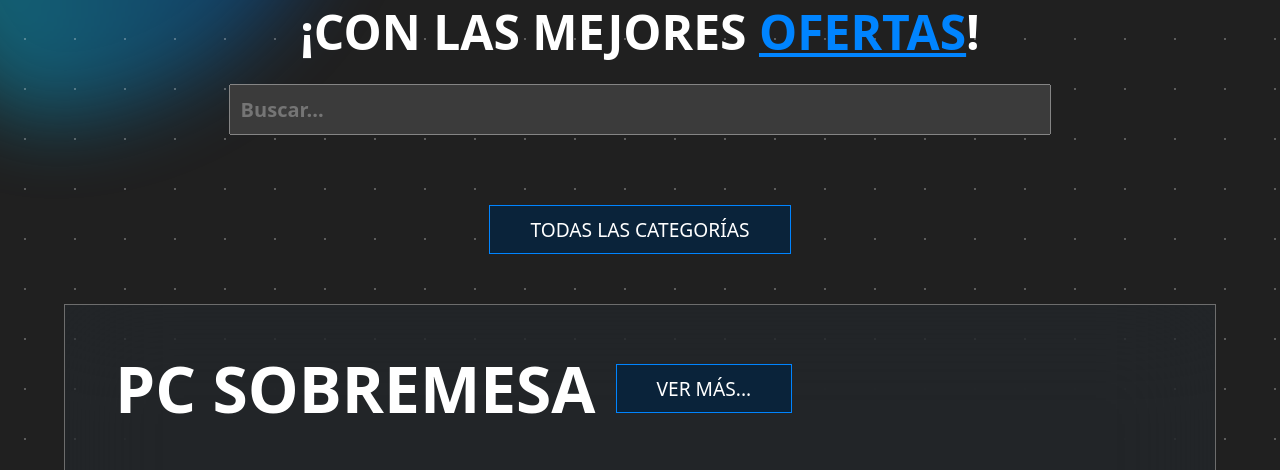
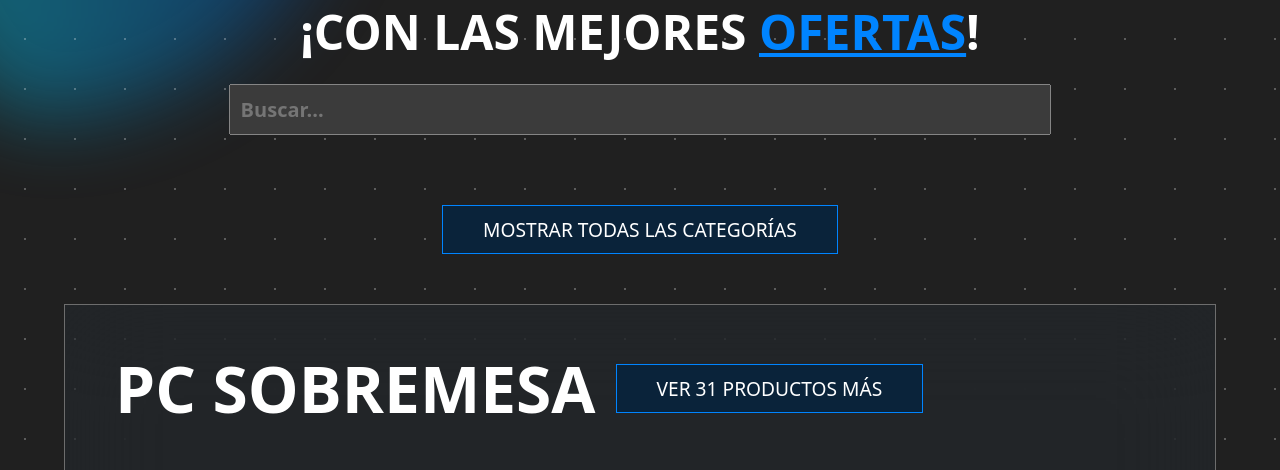
Before and after one commit to abelsrzz/dockerizacion_de_tienda_online, a PHP site: page /index.php in a window 1280 px wide. Shown: the part 186-656 px from the top of the page. Run offline with PHP 8.4, Linux system fonts and the light colour scheme; data comes from the database, SQL or seed files in the repository; data that the repository does not hold is empty.

Commit message:
Arreglo base de datos y boton de ver mas

```diff
--- a/app/components/header.php
+++ b/app/components/header.php
@@ -17,7 +17,8 @@
             <li class="elemento-menu">
                 <a href="https://github.com/abelsrzz">A cerca del creador</a>
             </li>
-
+            <li class="elemento-menu">
+            <a href="https://github.com/abelsrzz/dockerizacion_de_tienda_online/issues">Informar de un error</a>
         </ul>
     </div>
     <ul class="enlaces-cabecera" id='logo-central'>
--- a/app/index.php
+++ b/app/index.php
@@ -41,7 +41,7 @@ include './components/header.php';
         </div>
         <section class="index-menu">
             <h1 class="nav-menu">
-                <button class="boton" onclick="show_all()">Todas las categorías</button>
+                <button class="boton" onclick="show_all()">Mostrar todas las categorías</button>
             </h1>
             <article id="all-cats">
                 <?php
@@ -67,6 +67,7 @@ include './components/header.php';
         $sql = "SELECT * FROM categoria";
         $categorias = mysqli_query($c, $sql);
 
+
         //Se recorren los resultados
         while ($fila = mysqli_fetch_row($categorias)) {
             list($idCategoria, $nombreCategoria) = $fila;
@@ -79,10 +80,16 @@ include './components/header.php';
                 $icon = '';
             }
 
+            //Se cuenta el tottal de productos de la categoría
+            $sql = "SELECT COUNT(*)  FROM producto p JOIN categoria_producto c ON p.id=c.id_producto  WHERE c.id_categoria LIKE $idCategoria LIMIT 5;";
+            $numero_de_productos_row = mysqli_query($c, $sql);
+            $numero_de_productos = mysqli_fetch_row($numero_de_productos_row);
+            list($numero_de_productos) = $numero_de_productos;
+
             //Se imprime la categoría actual
             echo "
                 <section class='seccion '>
-                <h1 class='titulo-seccion'>" . $icon . "$nombreCategoria <a class='boton' href='/categoria/?id=$idCategoria'>Ver más...</a></h1>
+                <h1 class='titulo-seccion'>" . $icon . "$nombreCategoria <a class='boton' href='/categoria/?id=$idCategoria'>Ver $numero_de_productos productos más</a></h1>
                 <article class='productos'>
             ";
 
```
Also changed, not shown: mysql/databases/tienda.sql.
